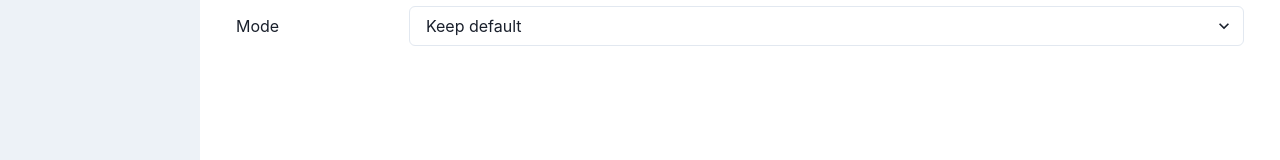
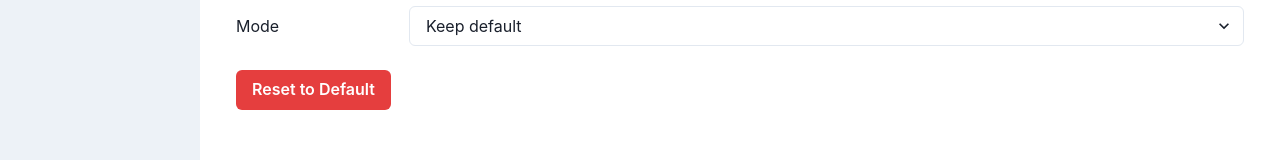
Before and after one commit to fuyufjh/schema-registry-webui, a React (Create React App) app: page /config in a window 1280 px wide. Shown: the part 318-478 px from the top of the page. Built offline with nearby package versions, Linux system fonts and the light colour scheme; no server answers; the HTML template or start-up script is replaced by a standard one.

Commit message:
config:reset to default

```diff
--- a/src/api.ts
+++ b/src/api.ts
@@ -40,6 +40,7 @@ export const deleteSchemaVersion = (subject: string, version: number) =>
 // Config API
 export const getGlobalConfig = () => api.get<Config>('/config');
 export const updateGlobalConfig = (request: ConfigUpdateRequest) => api.put<Config>('/config', request);
+export const deleteGlobalConfig = () => api.delete<Config>('/config');
 export const getSubjectConfig = (subject: string) => api.get<Config>(`/config/${subject}`);
 export const updateSubjectConfig = (subject: string, request: ConfigUpdateRequest) =>
   api.put<Config>(`/config/${subject}`, request);
--- a/src/components/Config.tsx
+++ b/src/components/Config.tsx
@@ -12,7 +12,7 @@ import {
   Switch,
   Flex,
 } from '@chakra-ui/react';
-import { getGlobalConfig, updateGlobalConfig, getSubjects, getSubjectConfig, updateSubjectConfig, getGlobalMode, updateGlobalMode, getSubjectMode, updateSubjectMode } from '../api';
+import { getGlobalConfig, updateGlobalConfig, getSubjects, getSubjectConfig, updateSubjectConfig, getGlobalMode, updateGlobalMode, getSubjectMode, updateSubjectMode, deleteGlobalConfig, deleteSubjectConfig, deleteSubjectMode } from '../api';
 import { Config, CompatibilityLevel, Mode } from '../models';
 import { assert } from 'console';
 
@@ -133,6 +133,9 @@ const ConfigPage: React.FC = () => {
         isClosable: true,
       });
     }
+
+    // Due to a bug (?) in the schema registry, the compatibility level is also set
+    fetchConfig(scope);
   };
 
   const handleNormalizeChange = async (event: React.ChangeEvent<HTMLSelectElement>) => {
@@ -161,6 +164,9 @@ const ConfigPage: React.FC = () => {
         isClosable: true,
       });
     }
+
+    // Due to a bug (?) in the schema registry, the compatibility level is also set
+    fetchConfig(scope);
   };
 
   const handleCompatibilityLevelChange = async (event: React.ChangeEvent<HTMLSelectElement>) => {
@@ -212,6 +218,54 @@ const ConfigPage: React.FC = () => {
     } catch (error) {
       toast({
         title: 'Error updating mode',
+        status: 'error',
+        duration: 5000,
+        isClosable: true,
+      });
+    }
+  };
+
+  const handleReset = async () => {
+    try {
+      if (scope === 'global') {
+        await deleteGlobalConfig();
+        await updateGlobalMode({ mode: 'READWRITE' });
+      } else {
+        try {
+          await deleteSubjectConfig(scope);
+        } catch (error: any) {
+          if (error.response && (error.response.status === 404 || error.response.data?.error_code === 40408)) {
+            // Ignore 404 errors
+          } else {
+            throw error;
+          }
+        }
+        try {
+          await deleteSubjectMode(scope);
+        } catch (error: any) {
+          if (error.response && (error.response.status === 404 || error.response.data?.error_code === 40409)) {
+            // Ignore 404 errors
+          } else {
+            throw error;
+          }
+        }
+      }
+
+      toast({
+        title: 'Configuration reset',
+        description: 'The configuration has been reset to default values.',
+        status: 'success',
+        duration: 3000,
+        isClosable: true,
+      });
+
+      // Refresh the config and mode after reset
+      fetchConfig(scope);
+      fetchMode(scope);
+    } catch (error) {
+      toast({
+        title: 'Error resetting configuration',
+        description: 'Unable to reset the configuration.',
         status: 'error',
         duration: 5000,
         isClosable: true,
@@ -287,6 +341,9 @@ const ConfigPage: React.FC = () => {
           <option value="READWRITE">READWRITE</option>
         </Select>
       </Grid>
+      <Button onClick={handleReset} colorScheme="red" mt={6}>
+        Reset to Default
+      </Button>
     </Box>
   );
 };
```
